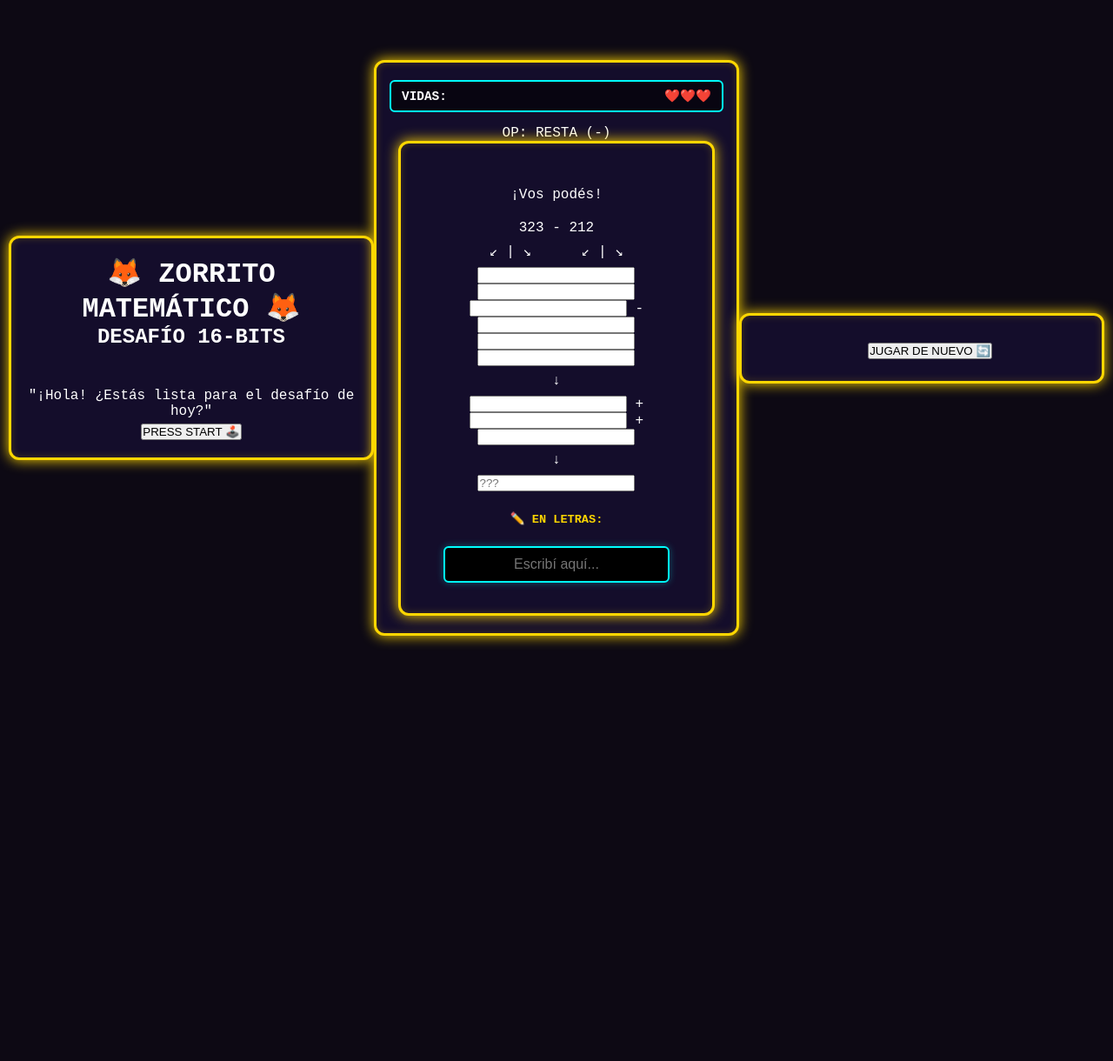
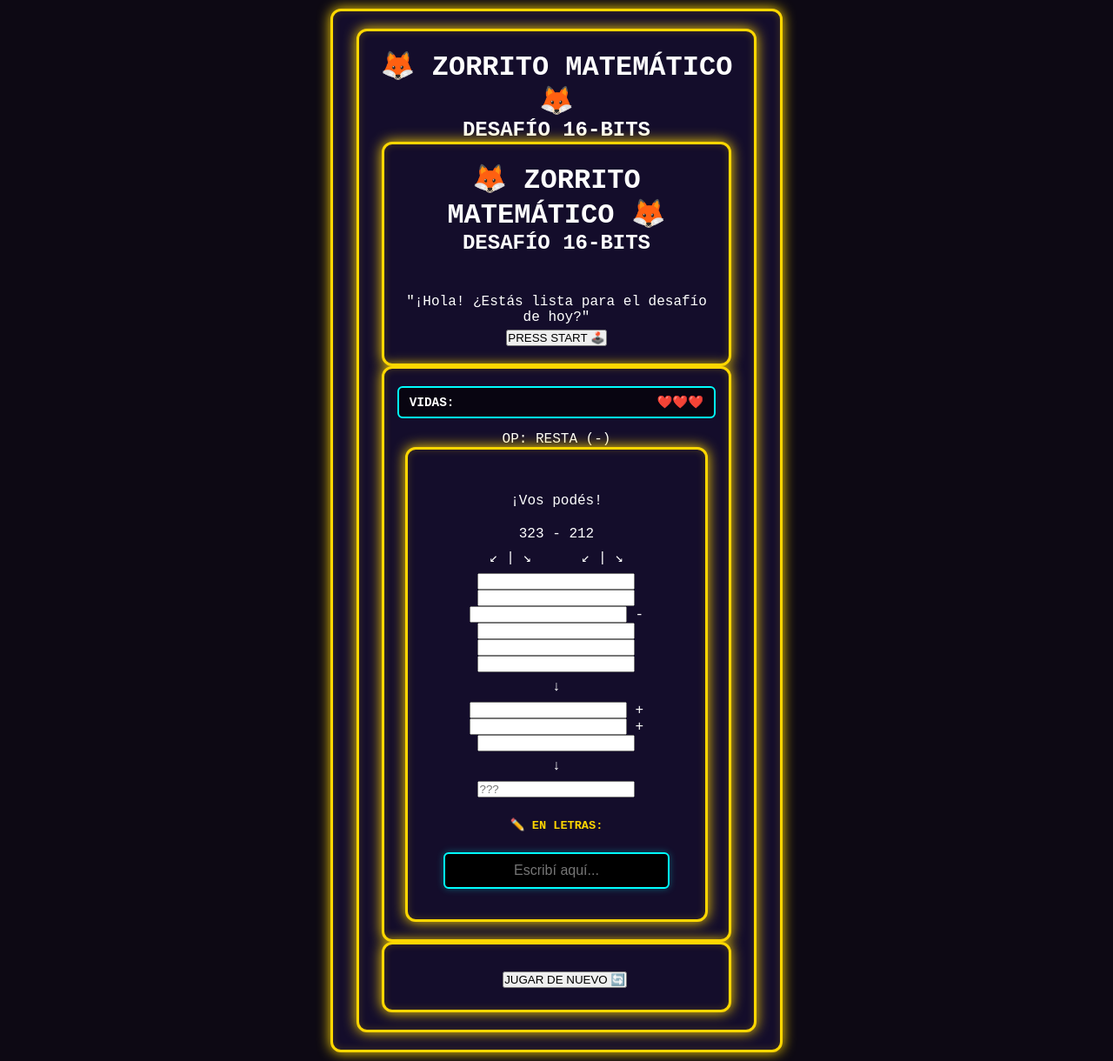
Before and after one commit to Desi2311/zorrito-matematico, a Flask app: page / in a window 1280 px wide. Shown: the whole page at 87% size. Before the commit the page ends 743 px from the top, so only its background shows below. Run offline with Flask 3, Linux system fonts and the light colour scheme.

Commit message:
Update index.html

```diff
--- a/templates/index.html
+++ b/templates/index.html
@@ -1,20 +1,20 @@
 <!DOCTYPE html>
 <html lang="es">
-<!-- <head>
+<head>
     <meta charset="UTF-8">
     <meta name="viewport" content="width=device-width, initial-scale=1.0">
     <title>Zorrito Matemático 16-Bits</title>
-     Fuente Pixel Retro
-    <link href="https://fonts.googleapis.com/css2?family=Press+Start+2P&family=VT323&display=swap" rel="stylesheet">
-    <link rel="stylesheet" href="{{ url_for('static', filename='style.css') }}">
-</head> -->
-<head>
-    <meta charset="UTF-8">
-    <meta name="viewport" content="width=device-width, initial-scale=1.0, maximum-scale=1.0, user-scalable=no">
-    <title>Zorrito Matemático</title>
+    <link href="https://fonts.googleapis.com/css2?family=Press+Start+2P&display=swap" rel="stylesheet">
     <link rel="stylesheet" href="{{ url_for('static', filename='style.css') }}">
 </head>
 <body class="retro-bg">
+
+    <!-- PANTALLA DE INICIO (START MENU) -->
+    <div id="pantalla-inicio" class="contenedor-pantalla">
+    <!-- PANTALLA DE INICIO (START MENU) -->
+    <div id="pantalla-inicio" class="contenedor-pantalla">
+        <h1 class="titulo-retro">🦊 ZORRITO MATEMÁTICO 🦊</h1>
+        <h2 class="subtitulo-retro">DESAFÍO 16-BITS</h2>
 
     <!-- PANTALLA DE INICIO (START MENU) -->
     <div id="pantalla-inicio" class="contenedor-pantalla">
```
